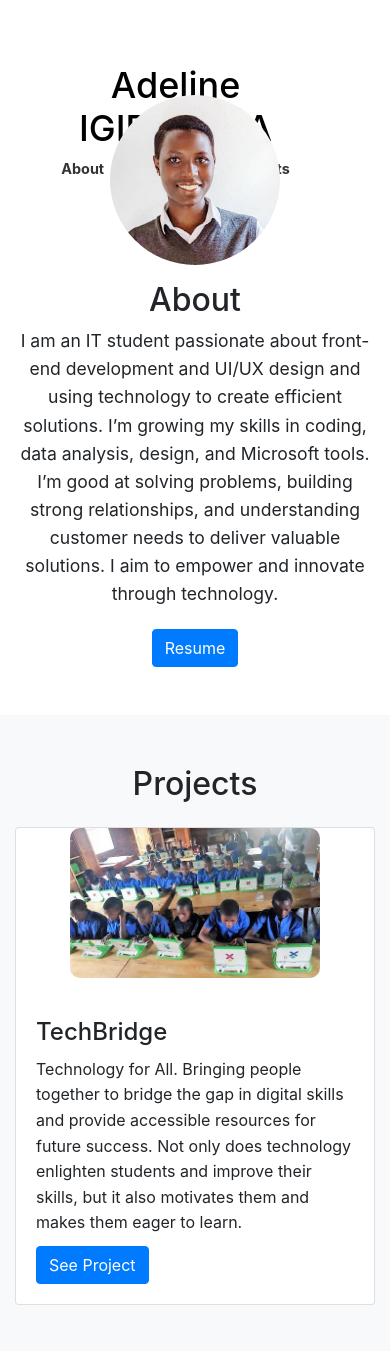
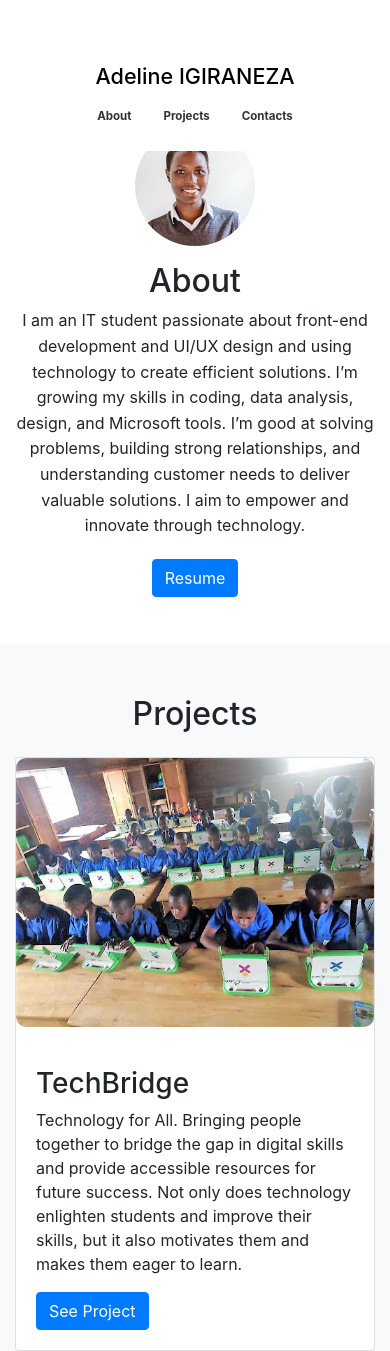
Before and after one commit to Igiraneza1/portifolio, a plain HTML site: page index.html in a window 390 px wide. Shown: the top 1351 px of the page. Drawn offline with nearby package versions, Linux system fonts and the light colour scheme.

Commit message:
Update style.css

```diff
--- a/style.css
+++ b/style.css
@@ -1,14 +1,17 @@
+/* General Styles */
 body {
     font-family: Arial, sans-serif;
     margin: 0;
     padding: 0;
     box-sizing: border-box;
 }
-.head{
-    background-color:white;
+
+.head {
+    background-color: white;
     font-size: 90%;
     position: fixed;
-    width: 90%;
+    width: 100%;
+    z-index: 10;
 }
 
 header {
@@ -18,9 +21,10 @@ header {
     padding: 20px 50px;
     background-color: #f8f9fa;
 }
-header h1{
+
+header h1 {
     color: #000;
-    font-size: 250%;
+    font-size: 2em;
 }
 
 header nav a {
@@ -28,16 +32,16 @@ header nav a {
     text-decoration: none;
     color: #333;
     font-weight: bold;
-    text-align: right;
 }
 
 header nav a:hover {
     color: yellow;
 }
 
+/* About Section */
 .about {
     text-align: center;
-    padding-top: 12%;
+    padding-top: 15%;
 }
 
 .about img {
@@ -45,7 +49,6 @@ header nav a:hover {
     width: 170px;
     height: 170px;
     object-fit: cover;
-
 }
 
 .about h1 {
@@ -72,6 +75,7 @@ header nav a:hover {
     background-color: #e6b800;
 }
 
+/* Projects Section */
 .projects {
     padding: 50px;
     background-color: #f8f9fa;
@@ -101,17 +105,7 @@ header nav a:hover {
     max-width: 600px;
 }
 
-.project-item div h3 {
-    font-size: 1.5em;
-    margin-bottom: 10px;
-}
-
-.project-item div p {
-    margin-bottom: 10px;
-    font-size: 1em;
-    line-height: 1.6;
-}
-
+/* Contacts Section */
 .contacts {
     padding: 50px 20px;
     text-align: center;
@@ -139,9 +133,11 @@ footer {
     padding: 10px;
     font-size: 0.9em;
 }
-.arrow{
-    font-size: 400%;
+
+.arrow {
+    font-size: 4em;
 }
+
 footer a {
     text-decoration: none;
     color: #333;
@@ -151,3 +147,62 @@ footer a {
 footer a:hover {
     color: #fefefe;
 }
+
+/* Responsive Styles */
+@media (max-width: 768px) {
+    header {
+        flex-direction: column;
+        text-align: center;
+        padding: 10px 20px;
+    }
+
+    header nav a {
+        margin: 10px 5px;
+        font-size: 0.9em;
+    }
+
+    .about {
+        padding-top: 20%;
+    }
+
+    .project-item {
+        flex-direction: column;
+        align-items: center;
+    }
+
+    .project-item img {
+        width: 100%;
+        height: auto;
+    }
+
+    .about img {
+        width: 120px;
+        height: 120px;
+    }
+
+    footer {
+        font-size: 0.8em;
+    }
+}
+
+@media (max-width: 480px) {
+    header h1 {
+        font-size: 1.5em;
+    }
+
+    header nav a {
+        font-size: 0.8em;
+    }
+
+    .about h1 {
+        font-size: 1.5em;
+    }
+
+    .about p {
+        font-size: 1em;
+    }
+
+    .arrow {
+        font-size: 3em;
+    }
+}
```
